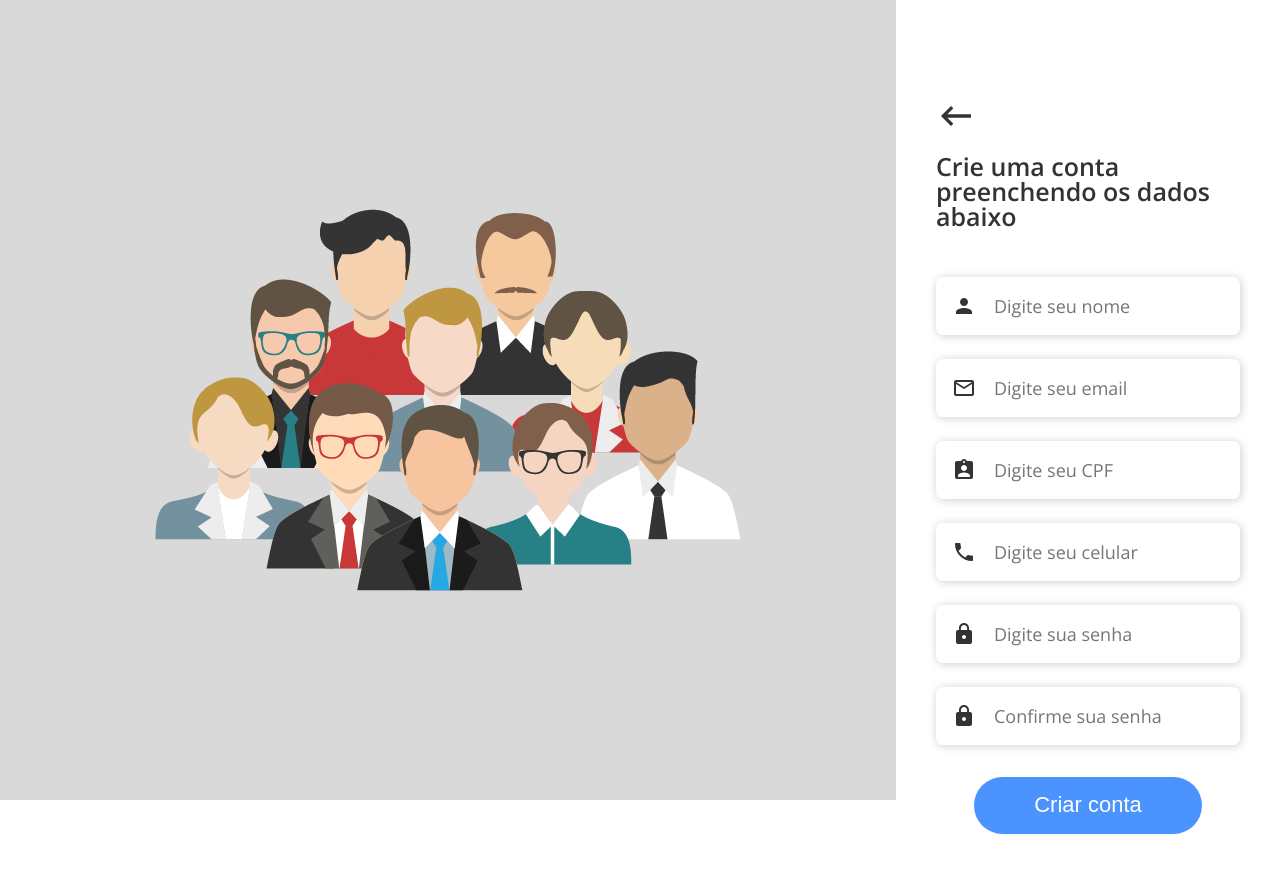
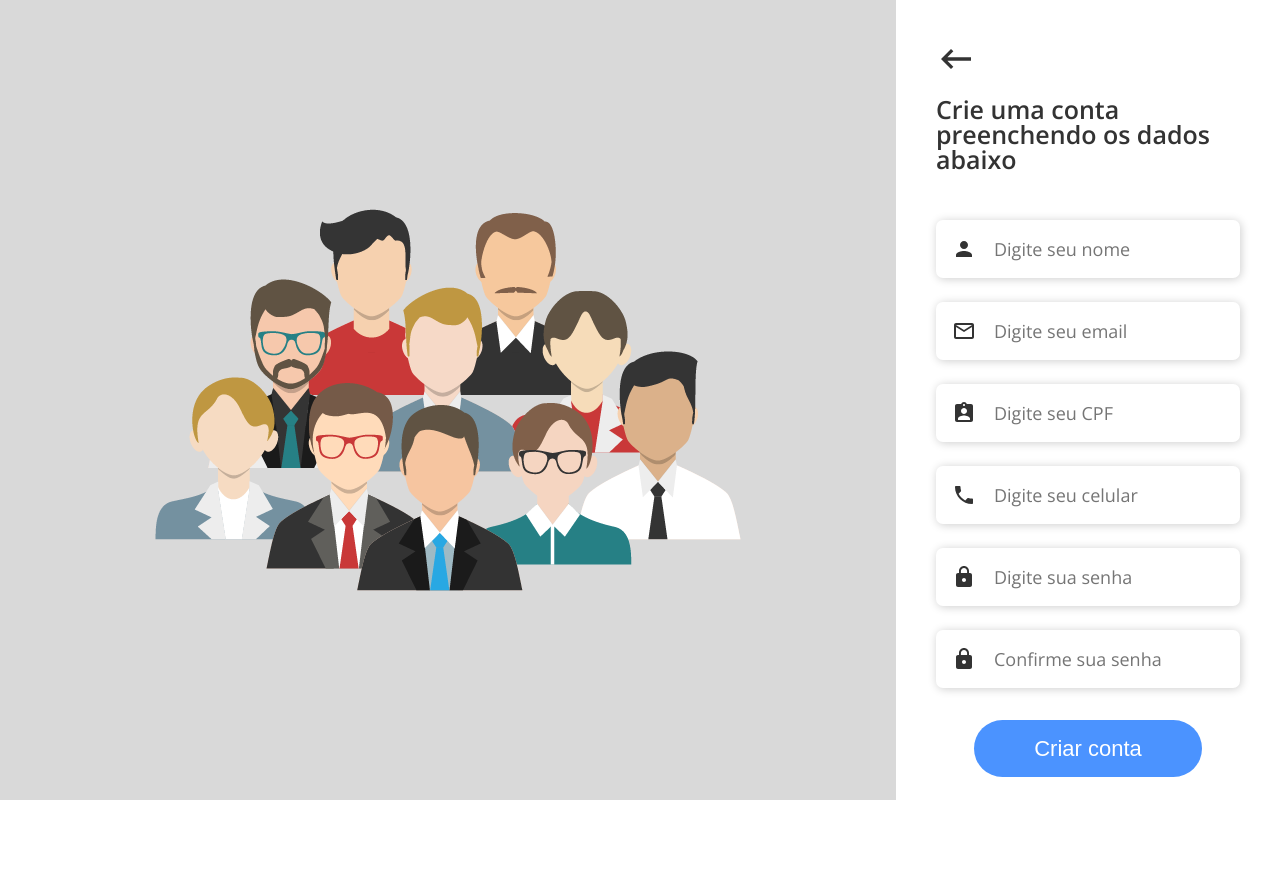
Before and after one commit to lucasreichert3/users-crud-react, a React (Create React App) app: page /#/signup in a window 1280 px wide. Shown: the top 872 px of the page. After the commit the page ends 800 px from the top, so only its background shows below. Built offline with nearby package versions, Linux system fonts and the light colour scheme.

Commit message:
form validator

```diff
--- a/src/components/button/Button.js
+++ b/src/components/button/Button.js
@@ -1,8 +1,8 @@
 import React from 'react';
 import { StyledButton } from './styles';
 
-export default function Button({ text, click }) {
+export default function Button({ text, click, type }) {
     return (
-        <StyledButton type="button" onClick={click} >{text}</StyledButton>
+        <StyledButton type={type} onClick={click} >{text}</StyledButton>
     );
 }
--- a/src/components/button/styles.js
+++ b/src/components/button/styles.js
@@ -11,4 +11,9 @@ export const StyledButton = styled.button`
     border-radius: 50px;
     font-size: 22px;
     cursor: pointer;
+    transition: 200ms;
+
+    &:hover {
+        opacity: .8;
+    }
 `
--- /dev/null
+++ b/src/components/formValidator/FormValidator.js
@@ -0,0 +1,32 @@
+export const validateForm = (form) => {
+  let isValid = true;
+  for (const fieldName in form) {
+    const field = form[fieldName];
+    const [{ hasError, message }] = applyValidators(
+      field.validators,
+      field.value
+    );
+    if (hasError) {
+      isValid = false;
+    }
+    field.valid = !hasError;
+    field.errorMessage = message;
+  }
+  return { form, isValid };
+};
+
+export const applyValidators = (validators, value) => {
+  const errors = validators.map((validator) => {
+    const validatorObj = validator(value);
+    if (validatorObj.hasError) {
+      return validatorObj;
+    }
+    return {};
+  });
+  return errors && errors.length ? errors : [{ hasError: false, message: '' }];
+};
+
+export const requiredValidator = (value) => ({
+  hasError: value.trim() === '',
+  message: 'Este campo é obrigátorio!',
+});
--- a/src/components/input/Input.js
+++ b/src/components/input/Input.js
@@ -1,18 +1,50 @@
-import React from "react";
-import { InputContainer } from "./styles.js";
+import React, { useEffect, useState } from 'react';
+import { InputContainer, Container, ErrorMessageContainer } from './styles.js';
+import { applyValidators } from '../../components/formValidator/FormValidator';
 
 export default function Input({
-  children,
+  icon: Icon,
   type,
   name,
   value,
   onValueChange,
   placeholder,
+  valid,
+  validators,
+  submittedMessage
 }) {
+  const [hasError, setHasError] = useState(false);
+  const [errorMessage, setErrorMessage] = useState('');
+
+  useEffect(() => {
+    setHasError(!valid);
+    setErrorMessage(submittedMessage);
+  }, [valid, submittedMessage]);
+
+  const handleChange = ({ target: { value, name } }) => {
+    const [{ hasError, message }] = applyValidators(validators, value);
+    setHasError(hasError);
+    setErrorMessage(message);
+    onValueChange({ value, name });
+  };
+
   return (
-    <InputContainer>
-      {children}
-      <input type={type} name={name} value={value} onChange={onValueChange} placeholder={placeholder} />
-    </InputContainer>
+    <Container>
+      <InputContainer hasError={hasError}>
+        <Icon />
+        <input
+          type={type}
+          name={name}
+          value={value}
+          onChange={handleChange}
+          placeholder={placeholder}
+        />
+      </InputContainer>
+      {hasError && (
+        <ErrorMessageContainer>
+          <span>{errorMessage}</span>
+        </ErrorMessageContainer>
+      )}
+    </Container>
   );
 }
--- a/src/components/input/styles.js
+++ b/src/components/input/styles.js
@@ -1,17 +1,26 @@
 import styled from 'styled-components';
 
+export const Container = styled.div`
+    display: flex;
+    width: 100%;
+    flex-direction: column;
+`
 export const InputContainer = styled.div `
     display: flex;
     align-items: center;
     padding: 1em;
     box-shadow: 1px 1px 10px rgba(0,0,0,.2);
     border-radius: 7px;
-    width: 100%;
+    border: ${({ hasError }) => hasError ? '1px solid tomato' : 'none'};
     input {
         border: none;
         padding-left: 1em;
         width: 100%;
         font-size: 18px;
     }
+`;
 
+export const ErrorMessageContainer = styled.div`
+    color: tomato;
+    padding-top: .7em;
 `;
--- a/src/views/auth/login/Login.js
+++ b/src/views/auth/login/Login.js
@@ -1,4 +1,4 @@
-import React, { useState } from "react";
+import React, { useState } from 'react';
 import {
   LoginContainer,
   InputsContainer,
@@ -7,37 +7,53 @@ import {
   ForgetPasswordText,
   ButtonContainer,
   CreateAccountText,
-} from "./styles";
-import Input from "../../../components/input/Input";
-import Button from "../../../components/button/Button";
-import MailOutlineIcon from "@material-ui/icons/MailOutline";
-import LockIcon from "@material-ui/icons/Lock";
+} from './styles';
+import Input from '../../../components/input/Input';
+import Button from '../../../components/button/Button';
+import MailOutlineIcon from '@material-ui/icons/MailOutline';
+import LockIcon from '@material-ui/icons/Lock';
 import { withRouter } from 'react-router-dom';
 import { useAuth } from '../../../contexts/Auth';
+import { validateForm } from '../../../components/formValidator/FormValidator';
+import { requiredValidator } from '../../../components/formValidator/FormValidator';
 
 const INIT_STATE = {
-  email: "",
-  password: "",
+  email: {
+    value: '',
+    validators: [requiredValidator],
+    valid: true,
+    errorMessage: '',
+  },
+  password: {
+    value: '',
+    validators: [requiredValidator],
+    valid: true,
+    errorMessage: '',
+  },
 };
 
 function Login(props) {
   const [loginForm, setLoginForm] = useState(INIT_STATE);
   const { login } = useAuth();
 
-  const setFieldValue = ({ target: { value, name } }) => {
-    setLoginForm({ ...loginForm, [name]: value });
+  const setFieldValue = ({ value, name }) => {
+    const field = loginForm[name];
+    setLoginForm({ ...loginForm, [name]: { ...field, value } });
   };
 
   const redirectTo = (path) => {
     props.history.push(path);
   };
 
-  const handleClick = () => {
-    if (loginForm.email && loginForm.password) {
-      login(loginForm.email);
+  const handleClick = (e) => {
+    e.preventDefault();
+    const { form, isValid } = validateForm(loginForm);
+    setLoginForm({ ...loginForm, ...form });
+    if (isValid) {
+      login(loginForm.email.value);
       redirectTo('/users');
     }
-  }
+  };
 
   return (
     <LoginContainer>
@@ -45,38 +61,46 @@ function Login(props) {
         <h1>Gerencie seus usuários</h1>
       </TitleContainer>
       <InputsContainer>
+        <form onSubmit={handleClick}>
           <Container>
             <Input
               type="text"
-            value={loginForm?.user}
+              value={loginForm?.email?.value}
+              icon={MailOutlineIcon}
               name="email"
               placeholder="Email"
               onValueChange={setFieldValue}
-          >
-            <MailOutlineIcon />
-          </Input>
+              valid={loginForm?.email?.valid}
+              validators={loginForm?.email?.validators}
+              submittedMessage={loginForm?.email?.errorMessage}
+            ></Input>
           </Container>
           <Container applyMargin>
             <Input
               type="password"
-            value={loginForm?.password}
+              value={loginForm?.password?.value}
+              icon={LockIcon}
               name="password"
               placeholder="Senha"
               onValueChange={setFieldValue}
-          >
-            <LockIcon />
-          </Input>
+              valid={loginForm?.password?.valid}
+              validators={loginForm?.password?.validators}
+              submittedMessage={loginForm?.password?.errorMessage}
+            ></Input>
           </Container>
           <ForgetPasswordText>
             <span>Esqueceu sua senha?</span>
           </ForgetPasswordText>
           <ButtonContainer>
             <div>
-            <Button text="Entrar" click={() => handleClick()}></Button>
+              <Button type="submit" text="Entrar"></Button>
             </div>
           </ButtonContainer>
+        </form>
         <ButtonContainer>
-          <CreateAccountText onClick={() => redirectTo('/signup')}>Crie sua conta</CreateAccountText>
+          <CreateAccountText onClick={() => redirectTo('/signup')}>
+            Crie sua conta
+          </CreateAccountText>
         </ButtonContainer>
       </InputsContainer>
     </LoginContainer>
--- a/src/views/auth/login/styles.js
+++ b/src/views/auth/login/styles.js
@@ -27,6 +27,10 @@ export const InputsContainer = styled.div`
   flex-wrap: wrap;
   width: 100%;
   margin-top: 5em;
+
+  form {
+    width: 100%;
+  }
 `;
 
 export const Container = styled.div`
--- a/src/views/auth/signUp/SignUp.js
+++ b/src/views/auth/signUp/SignUp.js
@@ -1,4 +1,4 @@
-import React, { useState } from "react";
+import React, { useState } from 'react';
 import {
   SignupContainer,
   InputsContainer,
@@ -6,127 +6,142 @@ import {
   CentralizedContainer,
   Title,
   BackContainer,
-  ButtonContainer
-} from "./styles";
-import Input from "../../../components/input/Input";
-import MailOutlineIcon from "@material-ui/icons/MailOutline";
-import PersonIcon from "@material-ui/icons/Person";
+  ButtonContainer,
+} from './styles';
+import Input from '../../../components/input/Input';
+import MailOutlineIcon from '@material-ui/icons/MailOutline';
+import PersonIcon from '@material-ui/icons/Person';
 import AssignmentIndIcon from '@material-ui/icons/AssignmentInd';
 import PhoneIcon from '@material-ui/icons/Phone';
-import LockIcon from "@material-ui/icons/Lock";
+import LockIcon from '@material-ui/icons/Lock';
 import KeyboardBackspaceIcon from '@material-ui/icons/KeyboardBackspace';
 import { withRouter } from 'react-router-dom';
 import Button from '../../../components/button/Button';
 import { useAuth } from '../../../contexts/Auth';
+import { getSignUpForm } from './SignUp.model';
+import { validateForm } from '../../../components/formValidator/FormValidator';
 
-const INIT_STATE = {
-  name: "",
-  email: "",
-  cpf: "",
-  number: "",
-  password: "",
-  confirmPassword: "",
-};
+const INIT_STATE = getSignUpForm;
 
 function SignUp(props) {
   const [signUpForm, setsignUpForm] = useState(INIT_STATE);
   const { login } = useAuth();
 
-  const setFieldValue = ({ target: { value, name } }) => {
-    setsignUpForm({ ...signUpForm, [name]: value });
+  const setFieldValue = ({ value, name }) => {
+    const field = signUpForm[name];
+    setsignUpForm({ ...signUpForm, [name]: { ...field, value } });
   };
 
   const redirectTo = (path) => {
     props.history.push(path);
   };
 
-  const handleClick = () => {
-    login(signUpForm.email);
+  const handleClick = (e) => {
+    e.preventDefault();
+    const { form, isValid } = validateForm(signUpForm);
+    setsignUpForm({ ...signUpForm, ...form });
+    if (isValid) {
+      login(signUpForm.email.value);
       redirectTo('/users');
     }
+  };
 
   return (
     <SignupContainer>
       <BackContainer>
         <div onClick={() => redirectTo('/login')}>
-                <KeyboardBackspaceIcon style={{ fontSize: 40 }}/>
+          <KeyboardBackspaceIcon style={{ fontSize: 40 }} />
         </div>
       </BackContainer>
       <CentralizedContainer>
         <Title>Crie uma conta preenchendo os dados abaixo</Title>
       </CentralizedContainer>
       <InputsContainer>
+        <form onSubmit={handleClick}>
           <InputContainer>
             <Input
               type="title"
-            value={signUpForm?.name}
+              icon={PersonIcon}
+              value={signUpForm?.name?.value}
               name="name"
               placeholder="Digite seu nome"
               onValueChange={setFieldValue}
-          >
-            <PersonIcon />
-          </Input>
+              valid={signUpForm?.name?.valid}
+              validators={signUpForm?.name?.validators}
+              submittedMessage={signUpForm?.name?.errorMessage}
+            ></Input>
           </InputContainer>
           <InputContainer applyMargin>
             <Input
               type="title"
-            value={signUpForm?.email}
+              icon={MailOutlineIcon}
+              value={signUpForm?.email?.value}
               name="email"
               placeholder="Digite seu email"
               onValueChange={setFieldValue}
-          >
-            <MailOutlineIcon />
-          </Input>
+              valid={signUpForm?.email?.valid}
+              validators={signUpForm?.email?.validators}
+              submittedMessage={signUpForm?.email?.errorMessage}
+            ></Input>
           </InputContainer>
           <InputContainer applyMargin>
             <Input
               type="title"
-            value={signUpForm?.cpf}
+              icon={AssignmentIndIcon}
+              value={signUpForm?.cpf?.value}
               name="cpf"
               placeholder="Digite seu CPF"
               onValueChange={setFieldValue}
-          >
-            <AssignmentIndIcon />
-          </Input>
+              valid={signUpForm?.cpf?.valid}
+              validators={signUpForm?.cpf?.validators}
+              submittedMessage={signUpForm?.cpf?.errorMessage}
+            ></Input>
           </InputContainer>
           <InputContainer applyMargin>
             <Input
               type="title"
-            value={signUpForm?.number}
+              icon={PhoneIcon}
+              value={signUpForm?.number?.value}
               name="number"
               placeholder="Digite seu celular"
               onValueChange={setFieldValue}
-          >
-            <PhoneIcon />
-          </Input>
+              valid={signUpForm?.number?.valid}
+              validators={signUpForm?.number?.validators}
+              submittedMessage={signUpForm?.number?.errorMessage}
+            ></Input>
           </InputContainer>
           <InputContainer applyMargin>
             <Input
               type="password"
-            value={signUpForm?.password}
+              icon={LockIcon}
+              value={signUpForm?.password?.value}
               name="password"
               placeholder="Digite sua senha"
               onValueChange={setFieldValue}
-          >
-            <LockIcon />
-          </Input>
+              valid={signUpForm?.password?.valid}
+              validators={signUpForm?.password?.validators}
+              submittedMessage={signUpForm?.password?.errorMessage}
+            ></Input>
           </InputContainer>
           <InputContainer applyMargin>
             <Input
               type="password"
-            value={signUpForm?.confirmPassword}
+              icon={LockIcon}
+              value={signUpForm?.confirmPassword?.value}
               name="confirmPassword"
               placeholder="Confirme sua senha"
               onValueChange={setFieldValue}
-          >
-            <LockIcon />
-          </Input>
+              valid={signUpForm?.confirmPassword?.valid}
+              validators={signUpForm?.confirmPassword?.validators}
+              submittedMessage={signUpForm?.confirmPassword?.errorMessage}
+            ></Input>
           </InputContainer>
           <CentralizedContainer applyMargin>
             <ButtonContainer>
-                <Button text="Criar conta" click={() => handleClick()}></Button>
+              <Button type="submit" text="Criar conta"></Button>
             </ButtonContainer>
           </CentralizedContainer>
+        </form>
       </InputsContainer>
     </SignupContainer>
   );
--- /dev/null
+++ b/src/views/auth/signUp/SignUp.model.js
@@ -0,0 +1,40 @@
+import { requiredValidator } from '../../../components/formValidator/FormValidator';
+
+export const getSignUpForm = {
+    name: {
+      value: '',
+      validators: [requiredValidator],
+      valid: true,
+      errorMessage: '',
+    },
+    email: {
+      value: '',
+      validators: [requiredValidator],
+      valid: true,
+      errorMessage: '',
+    },
+    cpf: {
+      value: '',
+      validators: [requiredValidator],
+      valid: true,
+      errorMessage: '',
+    },
+    number: {
+      value: '',
+      validators: [requiredValidator],
+      valid: true,
+      errorMessage: '',
+    },
+    password: {
+      value: '',
+      validators: [requiredValidator],
+      valid: true,
+      errorMessage: '',
+    },
+    confirmPassword: {
+      value: '',
+      validators: [requiredValidator],
+      valid: true,
+      errorMessage: '',
+    },
+  };
--- a/src/views/auth/signUp/styles.js
+++ b/src/views/auth/signUp/styles.js
@@ -5,7 +5,7 @@ export const SignupContainer = styled.div`
   justify-content: center;
   align-content: baseline;
   flex-wrap: wrap;
-  padding: 5em 2.5em;
+  padding: .7em 2.5em;
   width: 100%;
 `
 
@@ -19,6 +19,10 @@ export const InputsContainer = styled.div`
   flex-wrap: wrap;
   width: 100%;
   margin-top: 3em;
+
+  form {
+    width: 100%;
+  }
 `;
 
 export const InputContainer = styled.div`
```
Also changed, not shown: 1 other file (tests, documents, lock files or other folders). Lines whose indentation alone changed are shown as unchanged.
